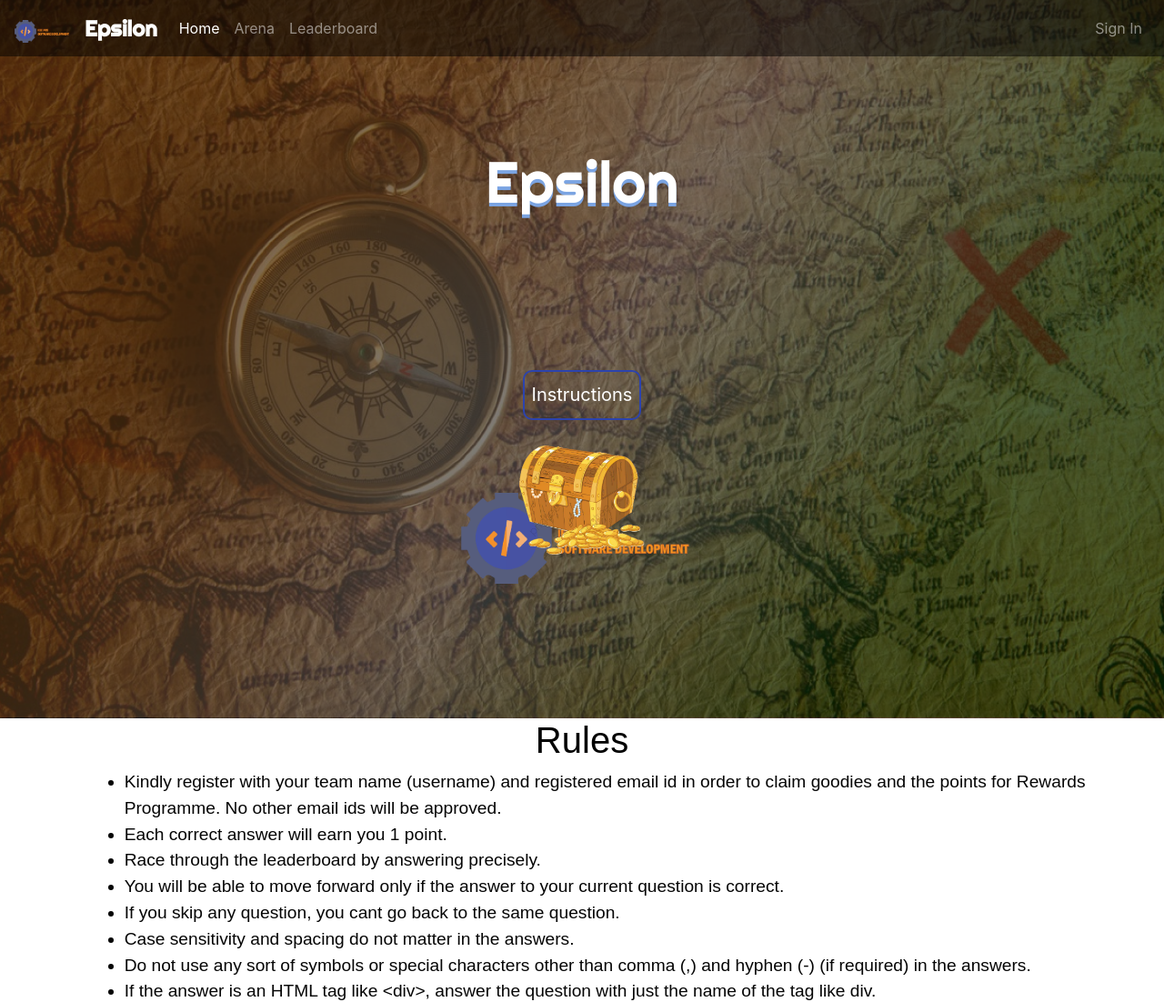
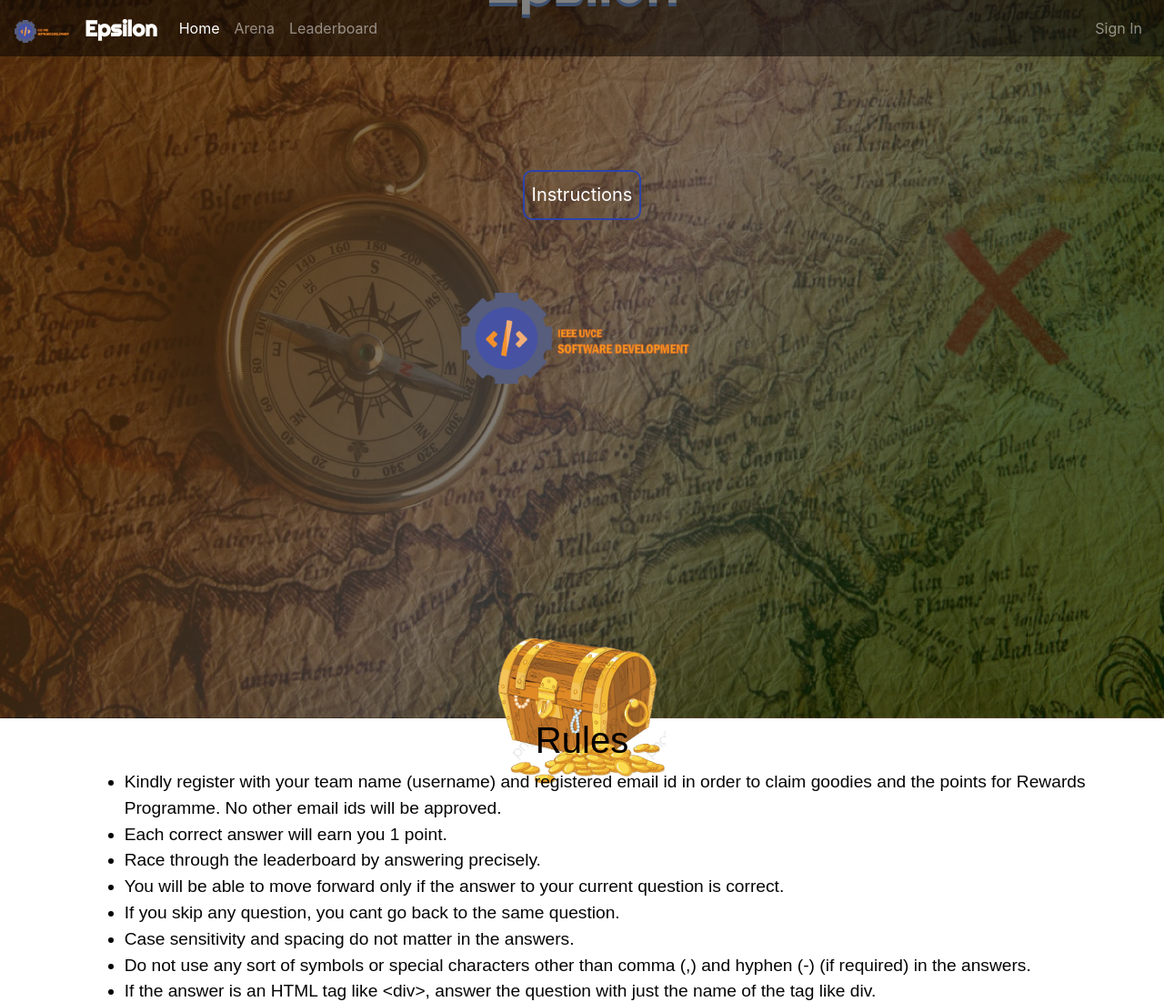
Before and after one commit to Nimitha-jagadeesha/Epsilonn-22, a Django app: page / in a window 1280 px wide. Shown: the top 1102 px of the page at 91% size. Run offline with Django 3.2, Linux system fonts and the light colour scheme; some libraries are stand-ins or nearby versions; some web fonts are replaced.

Commit message:
Update home.html

```diff
--- a/epsilon/templates/epsilon/home.html
+++ b/epsilon/templates/epsilon/home.html
@@ -56,9 +56,8 @@
         .trimg
         {
             width:auto;
-            height:120px;
-            position: absolute;
-            margin-top:40vh;
+            height:160px;
+            margin-top:35vh;
             float:right;
         }
         @media (min-width: 768px) {
```
